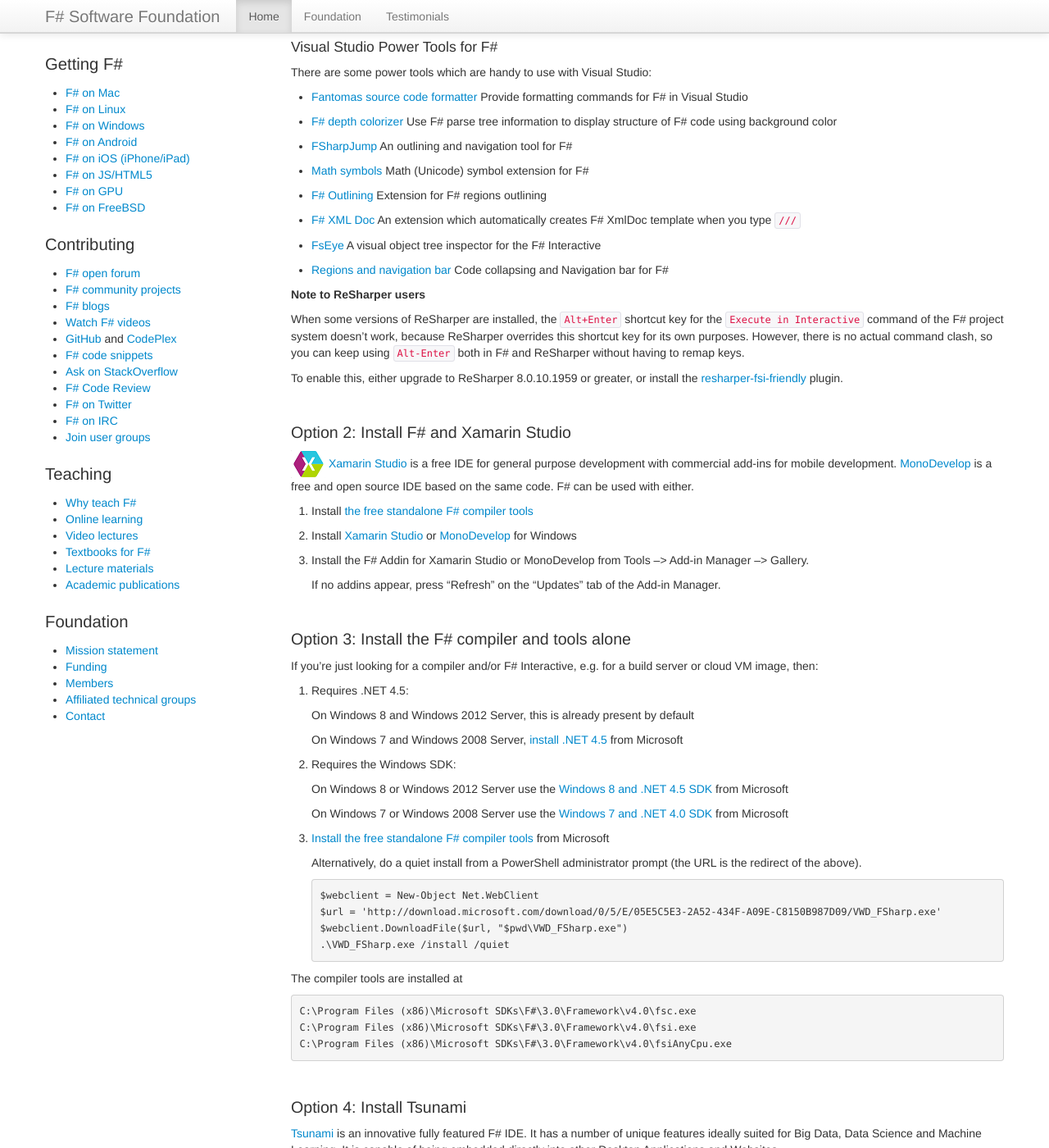
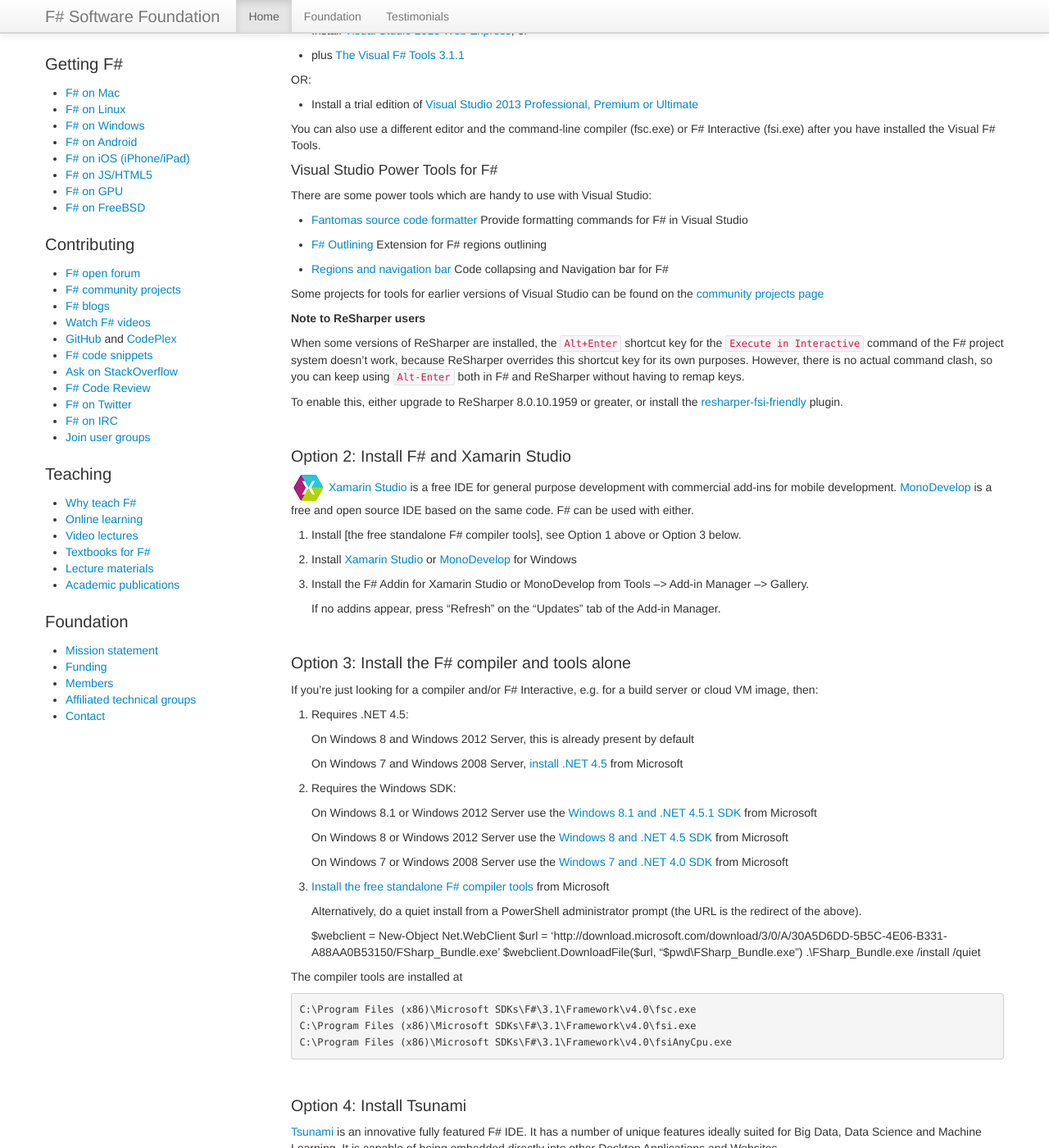
Before and after one commit to fsharp/fsharp.org, a Jekyll site: the page built from use/windows/index.md, in a window 1280 px wide and 1400 px high, scrolled down 352 px. Shown: the whole window at 82% size. Built offline with Jekyll 4.4.1, drawn with Linux system fonts in a browser that asks for light colours; nearby versions of some CDN libraries; some web fonts are replaced; comment, search, counter and statistics services are not loaded; some of the changed text lies outside the part shown.

Commit message:
Update for Visual F# Tools 3.1.1

```diff
--- a/use/windows/index.md
+++ b/use/windows/index.md
@@ -9,10 +9,20 @@
 
 ![logo](/images/thumbs/vstudio.png)&nbsp;On Windows, F# programmers commonly use the Visual F# Tools from Microsoft.
 
-If you already have Visual Studio 2012 or 2013 (Ultimate or Professional), then you already have F#. If not, then either get a [trial edition](http://www.visualstudio.com/downloads/download-visual-studio-vs); or
+If you already have Visual Studio 2012 or 2013 (Ultimate or Professional), then you already have F#. If not, then install one of:
 
-1. [Install the Visual F# Express Tools](http://go.microsoft.com/fwlink/?LinkID=261287)
-2. See [fsharp.net](http://fsharp.net) for more information about the Visual F# Tools from Microsoft.
+   - Install [Visual Studio 2013 Desktop Express](http://www.microsoft.com/download/details.aspx?id=40787)
+   - plus [The Visual F# Tools 3.1.1](http://www.microsoft.com/download/details.aspx?id=41654)
+
+OR:
+
+   - Install [Visual Studio 2013 Web Express](http://www.microsoft.com/download/details.aspx?id=40747); or
+   - plus [The Visual F# Tools 3.1.1](http://www.microsoft.com/download/details.aspx?id=41654)
+
+OR:
+
+   - Install a trial edition of [Visual Studio 2013 Professional, Premium or Ultimate](http://www.visualstudio.com/en-us/downloads/download-visual-studio-vs.aspx)
+
 
 You can also use a different editor and the command-line compiler (fsc.exe) or F# Interactive (fsi.exe)
 after you have installed the Visual F# Tools.
@@ -22,13 +32,10 @@
 There are some power tools which are handy to use with Visual Studio:
 
  - [Fantomas source code formatter](http://visualstudiogallery.msdn.microsoft.com/24ef5c87-b4e3-4c3b-b126-1064cc66e148) Provide formatting commands for F# in Visual Studio
- - [F# depth colorizer](http://visualstudiogallery.msdn.microsoft.com/07636c36-52be-4dce-9f2e-3c56b8329e33) Use F# parse tree information to display structure of F# code using background color
- - [FSharpJump](http://visualstudiogallery.msdn.microsoft.com/ddde6ac9-20c9-4c9b-92f6-090b09ab944a) An outlining and navigation tool for F#
- - [Math symbols](http://visualstudiogallery.msdn.microsoft.com/fe627c2a-5d09-4252-bcc7-300821ae707c) Math (Unicode) symbol extension for F#
  - [F# Outlining](http://visualstudiogallery.msdn.microsoft.com/bec977b8-c9d9-4926-999e-e50c4498df8a) Extension for F# regions outlining
- - [F# XML Doc](https://github.com/brianmcn/FSharpXmlDoc) An extension which automatically creates F# XmlDoc template when you type `///`
- - [FsEye](https://code.google.com/p/fseye/) A visual object tree inspector for the F# Interactive
  - [Regions and navigation bar](http://tomasp.net/blog/regions-navigation.aspx/) Code collapsing and Navigation bar for F#
+
+Some projects for tools for earlier versions of Visual Studio can be found on the [community projects page](/community/projects)
 
 ##### Note to ReSharper users #####
 When some versions of ReSharper are installed, the `Alt+Enter` shortcut key for the `Execute in Interactive`
@@ -44,7 +51,7 @@
 
 ![logo](/images/thumbs/xamarin-studio.png)&nbsp;[Xamarin Studio](http://xamarin.com/studio) is a free IDE for general purpose development with commercial add-ins for mobile development. [MonoDevelop](http://monodevelop.com) is a free and open source IDE based on the same code.  F# can be used with either.
 
-1. Install [the free standalone F# compiler tools](http://go.microsoft.com/fwlink/?LinkId=261286)
+1. Install [the free standalone F# compiler tools], see Option 1 above or Option 3 below.
 2. Install [Xamarin Studio](http://xamarin.com/studio) or [MonoDevelop](http://monodevelop.com) for Windows
 3. Install the F# Addin for Xamarin Studio or MonoDevelop from Tools --> Add-in Manager --> Gallery.
 
@@ -65,24 +72,26 @@
 
 2. Requires the Windows SDK:
 
-   On Windows 8 or Windows 2012 Server use the [Windows 8 and .NET 4.5 SDK](http://msdn.microsoft.com/en-us/windows/hardware/hh852363.aspx) from Microsoft
+   On Windows 8.1 or Windows 2012 Server use the [Windows 8.1 and .NET 4.5.1 SDK](http://msdn.microsoft.com/windows/desktop/bg162891) from Microsoft
 
-   On Windows 7 or Windows 2008 Server use the [Windows 7 and .NET 4.0 SDK](http://www.microsoft.com/en-us/download/details.aspx?id=8279) from Microsoft
+   On Windows 8 or Windows 2012 Server use the [Windows 8 and .NET 4.5 SDK](http://msdn.microsoft.com/windows/hardware/hh852363.aspx) from Microsoft
+
+   On Windows 7 or Windows 2008 Server use the [Windows 7 and .NET 4.0 SDK](http://www.microsoft.com/download/details.aspx?id=8279) from Microsoft
 
 3. [Install the free standalone F# compiler tools](http://go.microsoft.com/fwlink/?LinkId=261286) from Microsoft
 
    Alternatively, do a quiet install from a PowerShell administrator prompt (the URL is the redirect of the above).
 
-       $webclient = New-Object Net.WebClient
-       $url = 'http://download.microsoft.com/download/0/5/E/05E5C5E3-2A52-434F-A09E-C8150B987D09/VWD_FSharp.exe'
-       $webclient.DownloadFile($url, "$pwd\VWD_FSharp.exe")
-       .\VWD_FSharp.exe /install /quiet
+    $webclient = New-Object Net.WebClient
+    $url = 'http://download.microsoft.com/download/3/0/A/30A5D6DD-5B5C-4E06-B331-A88AA0B53150/FSharp_Bundle.exe'
+    $webclient.DownloadFile($url, "$pwd\FSharp_Bundle.exe")
+    .\FSharp_Bundle.exe /install /quiet
 
 The compiler tools are installed at
 
-    C:\Program Files (x86)\Microsoft SDKs\F#\3.0\Framework\v4.0\fsc.exe
-    C:\Program Files (x86)\Microsoft SDKs\F#\3.0\Framework\v4.0\fsi.exe
-    C:\Program Files (x86)\Microsoft SDKs\F#\3.0\Framework\v4.0\fsiAnyCpu.exe
+    C:\Program Files (x86)\Microsoft SDKs\F#\3.1\Framework\v4.0\fsc.exe
+    C:\Program Files (x86)\Microsoft SDKs\F#\3.1\Framework\v4.0\fsi.exe
+    C:\Program Files (x86)\Microsoft SDKs\F#\3.1\Framework\v4.0\fsiAnyCpu.exe
 
 <br />
 
```
